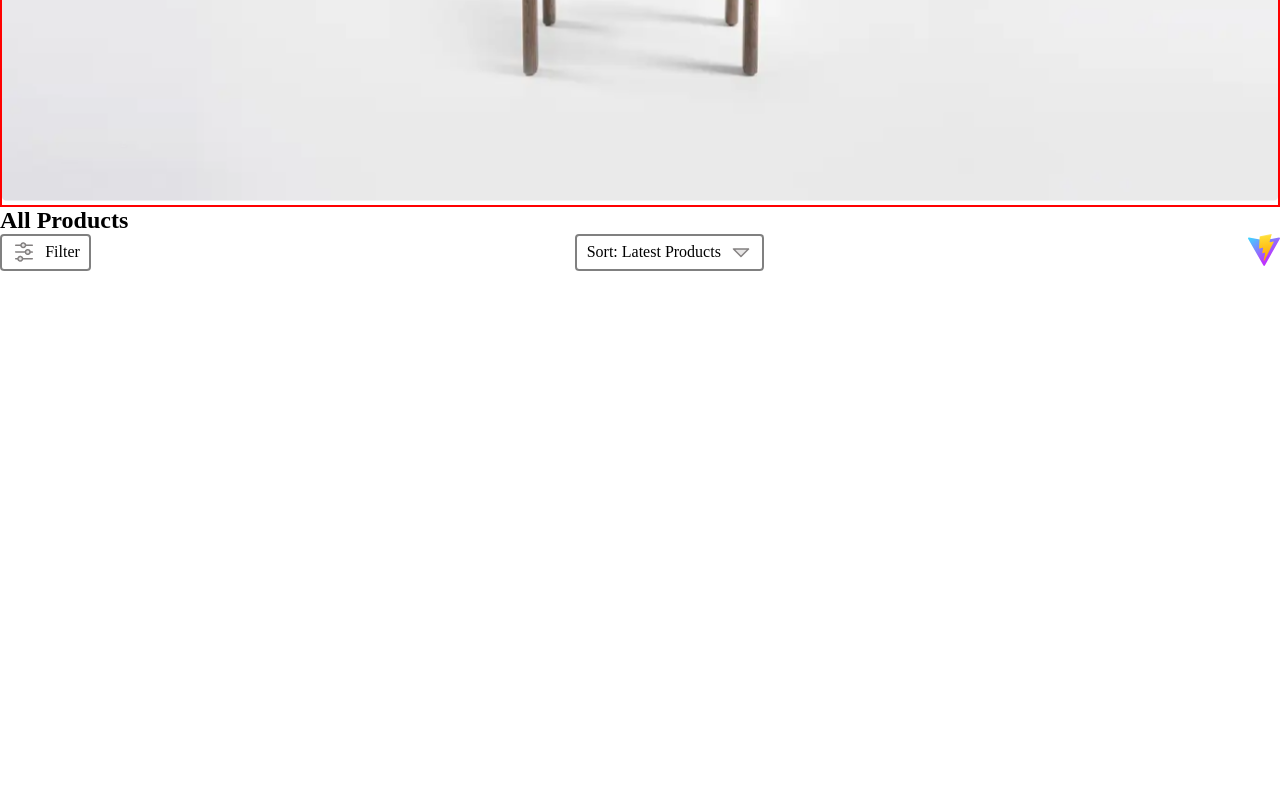
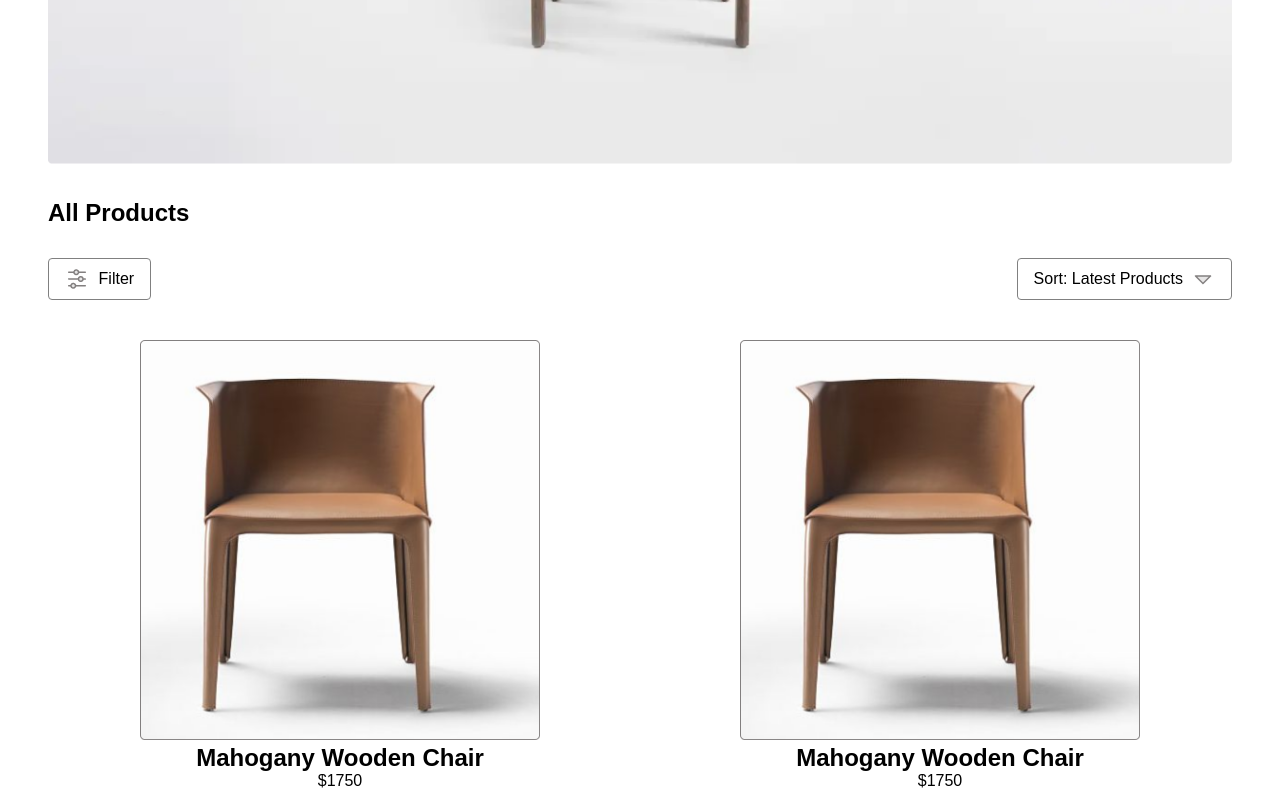
Before and after one commit to 9ightshade/Timbu-Cloud-store, a React (Vite) app: page / in a window 1280 px wide. Shown: the part 493-1290 px from the top of the page. Before the commit the page ends 800 px from the top, so only its background shows below. Built offline with nearby package versions, Linux system fonts and the light colour scheme.

Commit message:
responsiveness

```diff
--- a/src/App.jsx
+++ b/src/App.jsx
@@ -1,4 +1,4 @@
-import ProductList from "./components/product/productList"
+import DesktopProductList from "./components/product/productList"
 import Hero from "./components/shared/hero/hero"
 import NavBar from "./components/shared/navbar/navbar"
 
@@ -7,10 +7,10 @@ function App() {
 
 
   return (
-    <div>
+    <div style={{padding:".7em 3em"}} >
       <NavBar />
       <Hero />
-      <ProductList/>
+      <DesktopProductList/>
     </div>
   )
 }
--- a/src/components/product/productList.jsx
+++ b/src/components/product/productList.jsx
@@ -1,53 +1,16 @@
 import sliders from "../../assets/images/Sliders.png"
 import caretDown from "../../assets/images/CaretDown.png";
+import "./productlist.css";
+import { products } from "./products";
 
+const DesktopProductList = () => {
 
-const products = {
+  return (
 
-  name: "Mahogany Wooden Chair",
-  description: "Embrace the timeless beauty of our Old world Chair Collection. Each piece is meticulously crafted from recliamed wood, , imbued with the rich patina and unique imperfections that tell a story. Discover rustic charm and enduring character that will grace your home for generations to come.",
-  price: "$1750",
-  // image:"../../assets/images/Mahogany-wooden-chair.png"
-image:"../../../public/vite.svg"
+    <div className="desktop-product-container" >
 
-
-
-
-
-};
-
-
-
-
-
-
-
-
-
-
-
-
-
-
-
-
-
-
-
-
-
-
-
-
-
-const ProductList = () => {
-
-return(
-
-<div  >
-
-    <div style={{display:"flex", justifyContent:"space-between"}} >
-      <div style={{display:"flex", alignItems:"center", gap:".6em",border:"2px grey solid", borderRadius:"4px", padding:".3em .6em"}} >
+      <div style={{  display: "flex", justifyContent: "space-between", alignItems: "center", margin: "0 0 2.5em 0" }} >
+        <div style={{ display: "flex", alignItems: "center", gap: ".6em", border: "1px grey solid", borderRadius: "4px", padding: ".5em 1em" }} >
           <img src={sliders} alt="product filter" />
           <p>
             Filter
@@ -55,7 +18,7 @@ return(
         </div>
 
 
-       <div style={{display:"flex", alignItems:"center",  gap:".5em", border:"2px grey solid", borderRadius:"4px", padding:".3em .6em"}} >
+        <div style={{ display: "flex", alignItems: "center", gap: ".5em", border: "1px grey solid", borderRadius: "4px", padding: ".5em 1em" }} >
           <p>
             Sort: Latest Products
           </p>
@@ -65,16 +28,57 @@ return(
         </div>
 
 
-      <div>
-        {/* <img src= alt="" /> */}
 
-        <img src={products.image} alt="" />
-    </div>
 
 
 
       </div>
 
+
+      <div className="product-container">
+
+        {
+
+          products.map((product) => {
+
+
+            return (
+
+
+              <div className="product-card" key={product.id}>
+                <div>
+                  <img src={product.image} alt="Product image" style={{ width: "100%" }} />
+                </div>
+                <h2>
+                  {
+                    product.name
+                  }
+                </h2>
+
+                <p>
+                  {
+                    product.price
+                  }
+                </p>
+
+              </div>
+
+            )
+
+
+          })
+
+        }
+
+
+      </div>
+
+
+      <p style={{ textAlign: "center" }} >
+        <a href="#">
+          Explore more products
+        </a>
+      </p>
 
     </div>
 
@@ -83,4 +87,4 @@ return(
 };
 
 
-export default ProductList;
+export default DesktopProductList;
--- /dev/null
+++ b/src/components/product/productlist.css
@@ -0,0 +1,27 @@
+.product-container{
+  display: flex;
+  gap: 1em;
+  justify-content: space-between;
+  flex-basis: 30%;
+  flex-wrap: wrap;
+}
+
+.product-card{
+text-align: center;
+max-width: 400px;
+margin: 0 auto;
+  transition: all;
+  transition-duration: 1s;
+/* transition-behavior: ease-out; */
+}
+
+.product:hover {
+  cursor: pointer;
+  transform: scale(1.1);
+}
+
+@media(width < 769px){
+  .desktop-product-container{
+    display: none;
+  }
+}
--- /dev/null
+++ b/src/components/product/products.js
@@ -0,0 +1,106 @@
+export const products = [{
+  id: 1,
+  name: "Mahogany Wooden Chair",
+  description: "Embrace the timeless beauty of our Old world Chair Collection. Each piece is meticulously crafted from recliamed wood, , imbued with the rich patina and unique imperfections that tell a story. Discover rustic charm and enduring character that will grace your home for generations to come.",
+  price: "$1750",
+  image: "../../../public/assets/images/Mahogany-wooden-chair.png",
+},
+{
+  id: 2,
+  name: "Mahogany Wooden Chair",
+  description: "Embrace the timeless beauty of our Old world Chair Collection. Each piece is meticulously crafted from recliamed wood, , imbued with the rich patina and unique imperfections that tell a story. Discover rustic charm and enduring character that will grace your home for generations to come.",
+  price: "$1750",
+  image: "../../../public/assets/images/Mahogany-wooden-chair.png"
+},
+{
+  id: 3,
+  name: "Mahogany Wooden Chair",
+  description: "Embrace the timeless beauty of our Old world Chair Collection. Each piece is meticulously crafted from recliamed wood, , imbued with the rich patina and unique imperfections that tell a story. Discover rustic charm and enduring character that will grace your home for generations to come.",
+  price: "$1750",
+  image: "../../../public/assets/images/Mahogany-wooden-chair.png"
+},
+{
+  id: 4,
+  name: "Mahogany Wooden Chair",
+  description: "Embrace the timeless beauty of our Old world Chair Collection. Each piece is meticulously crafted from recliamed wood, , imbued with the rich patina and unique imperfections that tell a story. Discover rustic charm and enduring character that will grace your home for generations to come.",
+  price: "$1750",
+  image: "../../../public/assets/images/Mahogany-wooden-chair.png"
+},
+{
+  id: 5,
+  name: "Mahogany Wooden Chair",
+  description: "Embrace the timeless beauty of our Old world Chair Collection. Each piece is meticulously crafted from recliamed wood, , imbued with the rich patina and unique imperfections that tell a story. Discover rustic charm and enduring character that will grace your home for generations to come.",
+  price: "$1750",
+  image: "../../../public/assets/images/Mahogany-wooden-chair.png"
+},
+{
+  id: 6,
+  name: "Mahogany Wooden Chair",
+  description: "Embrace the timeless beauty of our Old world Chair Collection. Each piece is meticulously crafted from recliamed wood, , imbued with the rich patina and unique imperfections that tell a story. Discover rustic charm and enduring character that will grace your home for generations to come.",
+  price: "$1750",
+  image: "../../../public/assets/images/Mahogany-wooden-chair.png"
+},
+{
+  id: 7,
+  name: "Mahogany Wooden Chair",
+  description: "Embrace the timeless beauty of our Old world Chair Collection. Each piece is meticulously crafted from recliamed wood, , imbued with the rich patina and unique imperfections that tell a story. Discover rustic charm and enduring character that will grace your home for generations to come.",
+  price: "$1750",
+  image: "../../../public/assets/images/Mahogany-wooden-chair.png"
+},
+{
+  id: 8,
+  name: "Mahogany Wooden Chair",
+  description: "Embrace the timeless beauty of our Old world Chair Collection. Each piece is meticulously crafted from recliamed wood, , imbued with the rich patina and unique imperfections that tell a story. Discover rustic charm and enduring character that will grace your home for generations to come.",
+  price: "$1750",
+  image: "../../../public/assets/images/Mahogany-wooden-chair.png"
+},
+{
+  id: 9,
+  name: "Mahogany Wooden Chair",
+  description: "Embrace the timeless beauty of our Old world Chair Collection. Each piece is meticulously crafted from recliamed wood, , imbued with the rich patina and unique imperfections that tell a story. Discover rustic charm and enduring character that will grace your home for generations to come.",
+  price: "$1750",
+  image: "../../../public/assets/images/Mahogany-wooden-chair.png"
+},
+{
+  id: 10,
+  name: "Mahogany Wooden Chair",
+  description: "Embrace the timeless beauty of our Old world Chair Collection. Each piece is meticulously crafted from recliamed wood, , imbued with the rich patina and unique imperfections that tell a story. Discover rustic charm and enduring character that will grace your home for generations to come.",
+  price: "$1750",
+  image: "../../../public/assets/images/Mahogany-wooden-chair.png"
+},
+{
+  id: 11,
+  name: "Mahogany Wooden Chair",
+  description: "Embrace the timeless beauty of our Old world Chair Collection. Each piece is meticulously crafted from recliamed wood, , imbued with the rich patina and unique imperfections that tell a story. Discover rustic charm and enduring character that will grace your home for generations to come.",
+  price: "$1750",
+  image: "../../../public/assets/images/Mahogany-wooden-chair.png"
+},
+{
+  id: 12,
+  name: "Mahogany Wooden Chair",
+  description: "Embrace the timeless beauty of our Old world Chair Collection. Each piece is meticulously crafted from recliamed wood, , imbued with the rich patina and unique imperfections that tell a story. Discover rustic charm and enduring character that will grace your home for generations to come.",
+  price: "$1750",
+  image: "../../../public/assets/images/Mahogany-wooden-chair.png"
+},
+{
+  id: 13,
+  name: "Mahogany Wooden Chair",
+  description: "Embrace the timeless beauty of our Old world Chair Collection. Each piece is meticulously crafted from recliamed wood, , imbued with the rich patina and unique imperfections that tell a story. Discover rustic charm and enduring character that will grace your home for generations to come.",
+  price: "$1750",
+  image: "../../../public/assets/images/Mahogany-wooden-chair.png"
+},
+{
+  id: 14,
+  name: "Mahogany Wooden Chair",
+  description: "Embrace the timeless beauty of our Old world Chair Collection. Each piece is meticulously crafted from recliamed wood, , imbued with the rich patina and unique imperfections that tell a story. Discover rustic charm and enduring character that will grace your home for generations to come.",
+  price: "$1750",
+  image: "../../../public/assets/images/Mahogany-wooden-chair.png"
+},
+{
+  id: 15,
+  name: "Mahogany Wooden Chair",
+  description: "Embrace the timeless beauty of our Old world Chair Collection. Each piece is meticulously crafted from recliamed wood, , imbued with the rich patina and unique imperfections that tell a story. Discover rustic charm and enduring character that will grace your home for generations to come.",
+  price: "$1750",
+  image: "../../../public/assets/images/Mahogany-wooden-chair.png"
+}
+];
--- a/src/components/shared/hero/hero.jsx
+++ b/src/components/shared/hero/hero.jsx
@@ -3,17 +3,13 @@ const Hero = ()=>{
 
   return(
     <div>
-        <div style={{border:"2px red solid", position:"relative"}} >
+      <div>
       <img src={heroImage} style={{ width: "100%" }} alt="hero image" />
-      {/* <h1 style={{position:"absolute", left:"50%", bottom:"50%" }} >
-        Shop
-      </h1> */}
       </div>
 
-      <h2>
+      <h2 style={{margin:"1.3em 0"}} >
         All Products
-</h2>
-
+      </h2>
   </div>
   )
 };
--- /dev/null
+++ b/src/components/shared/navbar/navbar.css
@@ -0,0 +1,10 @@
+.desktop-view-navbar{
+  display: flex;
+  justify-content: space-between;
+  align-items: center;
+}
+@media(width < 769px){
+  .desktop-view-navbar{
+  display: none;
+}
+}
--- /dev/null
+++ b/src/components/shared/navbar/navicons.css
@@ -0,0 +1,6 @@
+.navicons{
+  display: flex;
+  gap: 1.5em;
+  align-items: center;
+  justify-content: space-between;
+}
--- /dev/null
+++ b/src/components/shared/navbar/navlinks.css
@@ -0,0 +1,18 @@
+a{
+  text-decoration: none;
+  cursor: pointer;
+  color: grey;
+  font-family: Arial, Helvetica, sans-serif;
+  transition: all;
+  transition-duration: 1s;
+}
+
+a:hover{
+  text-decoration: underline;
+  color: black;
+}
+ul{
+  align-items: center;
+  display: none;
+  list-style: none;
+}
--- a/src/index.css
+++ b/src/index.css
@@ -72,3 +72,7 @@ button:focus-visible {
   padding: 0;
   box-sizing: border-box;
 }
+
+body{
+  font-family: Arial, Helvetica, sans-serif;
+}
```
Also changed, not shown: src/components/shared/navbar/navIcons.jsx (+5 -4 lines), src/components/shared/navbar/navbar.jsx (+13 -12 lines), src/components/shared/navbar/navlinks.jsx (+9 -8 lines). Lines whose indentation alone changed are shown as unchanged.
